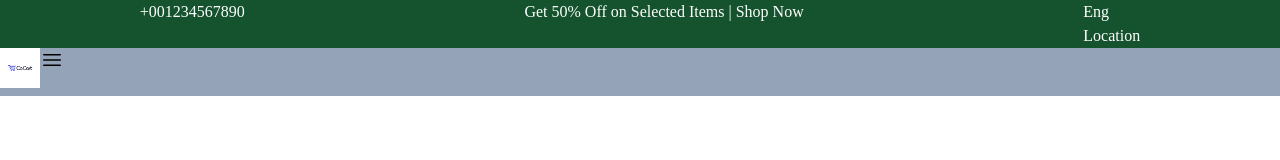
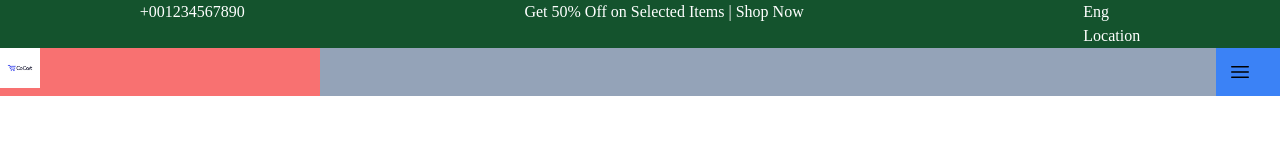
Before and after one commit to sakshamVerma08/e-commerce, a website: page index.html in a window 1280 px wide. Drawn offline with Linux system fonts and the light colour scheme.

Commit message:
Added the basic design image, made the home page navbar structure

```diff
--- a/index.html
+++ b/index.html
@@ -27,12 +27,12 @@
 
     <div id="main">
 
-        <nav class="bg-slate-400 flex justify-start h-12 w-screen">
-            <div>
+        <nav class="bg-slate-400 flex justify-between h-12 w-screen">
+            <div class="w-1/4 bg-red-400">
                 <img class="w-10" src="./images/companyLogo.jpeg" alt="LOGO">
             </div>
 
-            <div>
+            <div id="sidebar" class="bg-blue-500 w-16 p-3 cursor-pointer">
                 <svg xmlns="http://www.w3.org/2000/svg" fill="none" viewBox="0 0 24 24" stroke-width="1.5"
                     stroke="currentColor" class="size-6">
                     <path stroke-linecap="round" stroke-linejoin="round"
--- a/script.js
+++ b/script.js
@@ -0,0 +1,7 @@
+const sidebar = document.getElementById("sidebar");
+
+const toggleSidebar = () => {
+  // write toggle code here.
+};
+
+sidebar.addEventListener(toggleSidebar);
```
Also changed, not shown: E-commerce design.webp (added), output.css.
